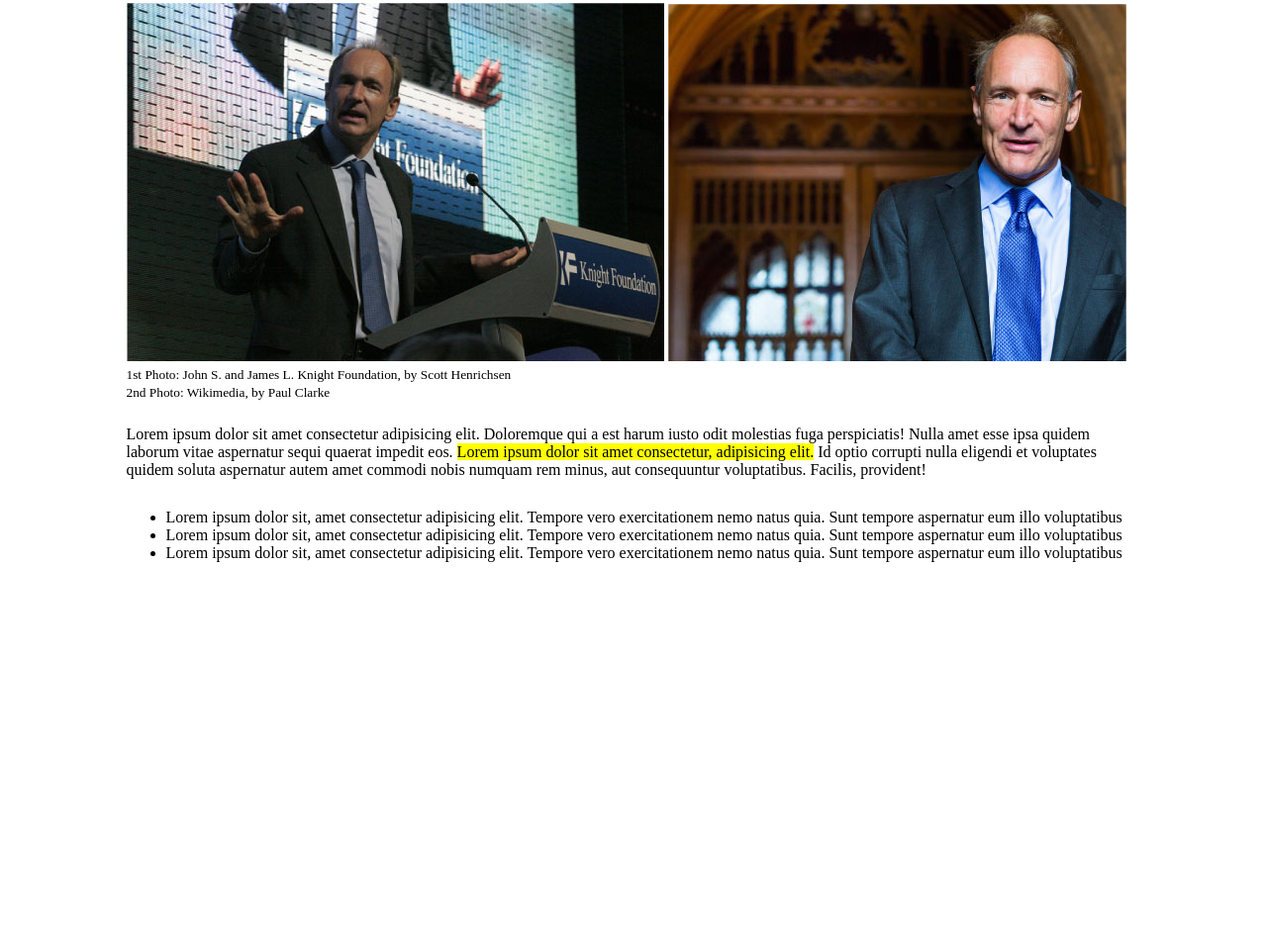
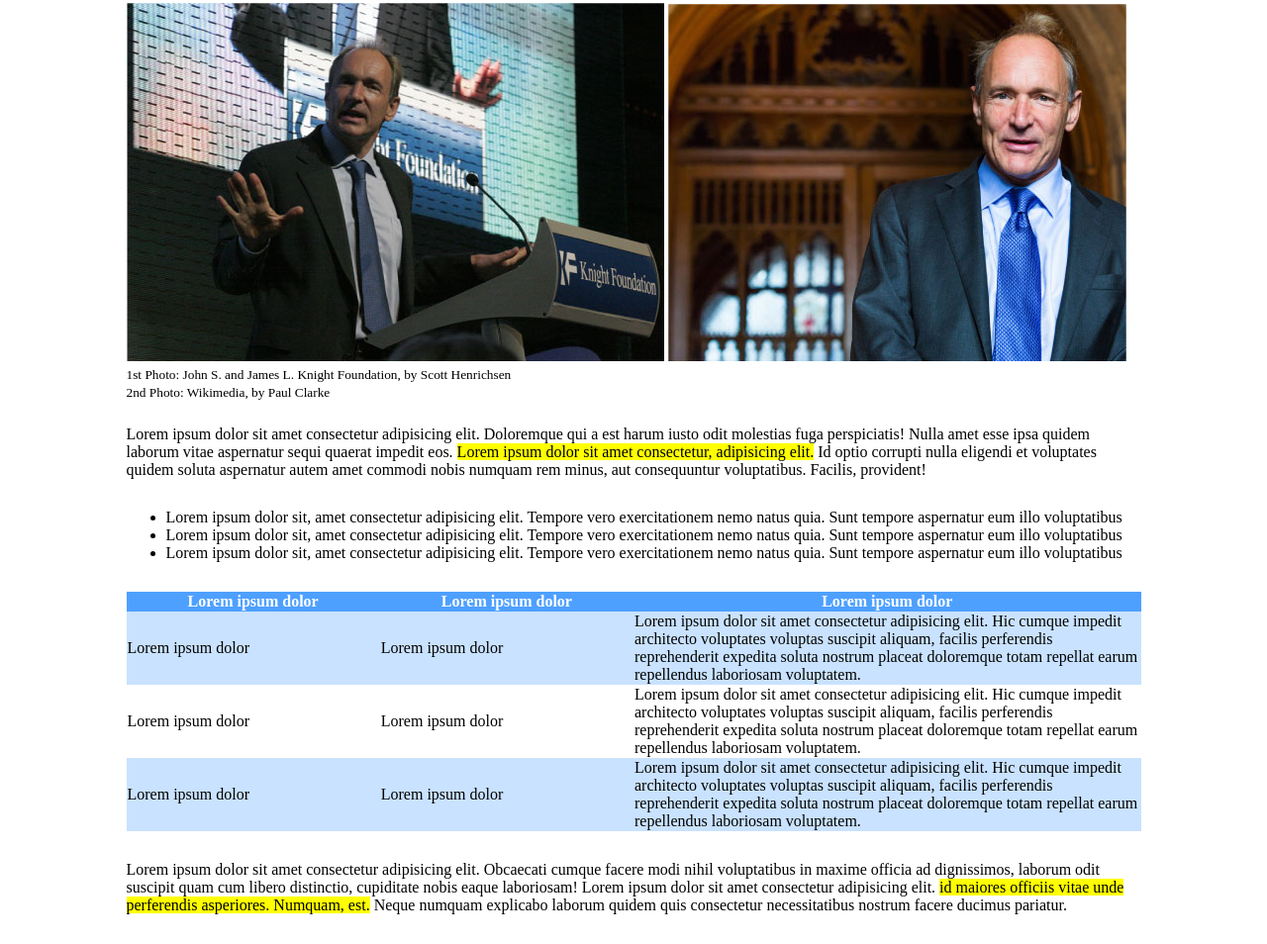
Before and after one commit to TommasoPezzola231/html-css-booleaner, a plain HTML site: page index.html in a window 1280 px wide. Shown: the part 327-1281 px from the top of the page at 99% size. Before the commit the page ends 925 px from the top, so only its background shows below. Drawn offline with Linux system fonts and the light colour scheme.

Commit message:
feat, style (third section) add table

```diff
--- a/css/style.css
+++ b/css/style.css
@@ -38,7 +38,37 @@ span {
     margin-bottom: 25px;
 }
 
-ul {
+.spazio {
     margin-top: 30px;
     margin-bottom: 30px;
 }
+
+table {
+    border-collapse: collapse;
+    width: 100%;
+  }
+
+thead {
+    background-color: rgb(78, 160, 255);
+    color: white;
+}
+
+.cella1 {
+    width: 25%;
+}
+
+.cella2 {
+    width: 25%;
+}
+
+.cella3 {
+    width: 50%;
+}
+
+tr {
+    background-color: rgba(78, 160, 255, 0.3);
+}
+
+.bianco {
+    background-color: white;
+}
--- a/index.html
+++ b/index.html
@@ -5,7 +5,7 @@
     <meta http-equiv="X-UA-Compatible" content="IE=edge">
     <meta name="viewport" content="width=device-width, initial-scale=1.0">
     <link rel="stylesheet" href="./css/style.css">
-    <title>Document</title>
+    <title>The Booleaner</title>
 </head>
 <body>
 <!--Cornice e Logo-->
@@ -31,15 +31,44 @@
             <!--Testo ed elenco-->
             <section>
                 <p>Lorem ipsum dolor sit amet consectetur adipisicing elit. Doloremque qui a est harum iusto odit molestias fuga perspiciatis! Nulla amet esse ipsa quidem laborum vitae aspernatur sequi quaerat impedit eos. <mark>Lorem ipsum dolor sit amet consectetur, adipisicing elit.</mark> Id optio corrupti nulla eligendi et voluptates quidem soluta aspernatur autem amet commodi nobis numquam rem minus, aut consequuntur voluptatibus. Facilis, provident!</p>
-                <ul>
+                <ul class="spazio">
                     <li>Lorem ipsum dolor sit, amet consectetur adipisicing elit. Tempore vero exercitationem nemo natus quia. Sunt tempore aspernatur eum illo voluptatibus</li>
                     <li>Lorem ipsum dolor sit, amet consectetur adipisicing elit. Tempore vero exercitationem nemo natus quia. Sunt tempore aspernatur eum illo voluptatibus</li>
                     <li>Lorem ipsum dolor sit, amet consectetur adipisicing elit. Tempore vero exercitationem nemo natus quia. Sunt tempore aspernatur eum illo voluptatibus</li>
                 </ul>
             </section>
-
-
-            <section></section>
+            <!--Tabella e spiegazione-->
+            <section>
+                <table>
+                    <!--intestazione tabella-->
+                    <thead>
+                        <tr>
+                            <th class="cella1">Lorem ipsum dolor</th>
+                            <th class="cella2">Lorem ipsum dolor</th>
+                            <th class="cella3">Lorem ipsum dolor</th>
+                        </tr>
+                    </thead>
+                    <!--Corpo della tabella-->
+                    <tbody>
+                        <tr>
+                            <td>Lorem ipsum dolor</td>
+                            <td>Lorem ipsum dolor</td>
+                            <td>Lorem ipsum dolor sit amet consectetur adipisicing elit. Hic cumque impedit architecto voluptates voluptas suscipit aliquam, facilis perferendis reprehenderit expedita soluta nostrum placeat doloremque totam repellat earum repellendus laboriosam voluptatem.</td>
+                        </tr>
+                        <tr class="bianco">
+                            <td>Lorem ipsum dolor</td>
+                            <td>Lorem ipsum dolor</td>
+                            <td>Lorem ipsum dolor sit amet consectetur adipisicing elit. Hic cumque impedit architecto voluptates voluptas suscipit aliquam, facilis perferendis reprehenderit expedita soluta nostrum placeat doloremque totam repellat earum repellendus laboriosam voluptatem.</td>
+                        </tr>
+                        <tr>
+                            <td>Lorem ipsum dolor</td>
+                            <td>Lorem ipsum dolor</td>
+                            <td>Lorem ipsum dolor sit amet consectetur adipisicing elit. Hic cumque impedit architecto voluptates voluptas suscipit aliquam, facilis perferendis reprehenderit expedita soluta nostrum placeat doloremque totam repellat earum repellendus laboriosam voluptatem.</td>
+                        </tr>
+                    </tbody>
+                </table>
+                <p class="spazio">Lorem ipsum dolor sit amet consectetur adipisicing elit. Obcaecati cumque facere modi nihil voluptatibus in maxime officia ad dignissimos, laborum odit suscipit quam cum libero distinctio, cupiditate nobis eaque laboriosam! Lorem ipsum dolor sit amet consectetur adipisicing elit. <mark> id maiores officiis vitae unde perferendis asperiores. Numquam, est.</mark> Neque numquam explicabo laborum quidem quis consectetur necessitatibus nostrum facere ducimus pariatur.</p>
+            </section>
 
         </main>
         <footer></footer>
```
